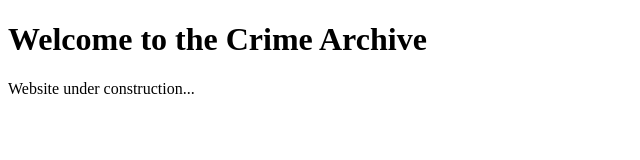
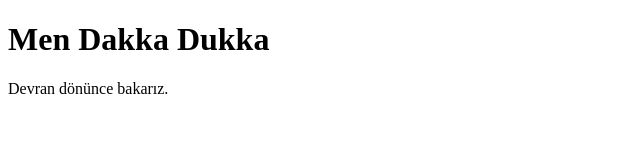
Before and after one commit to timemaster23/hepinizyargilanacaksiniz.com, a plain HTML site: page index.html in a window 1280 px wide. Shown: the whole page, without its empty margins (0-640 px from the left). Drawn offline with Linux system fonts and the light colour scheme.

Commit message:
Update index.html

```diff
--- a/index.html
+++ b/index.html
@@ -3,10 +3,10 @@
 <head>
     <meta charset="UTF-8">
     <meta name="viewport" content="width=device-width, initial-scale=1.0">
-    <title>Crime Archive</title>
+    <title>Yargılanacaksınız...</title>
 </head>
 <body>
-    <h1>Welcome to the Crime Archive</h1>
-    <p>Website under construction...</p>
+    <h1>Men Dakka Dukka</h1>
+    <p>Devran dönünce bakarız.</p>
 </body>
 </html>
```
